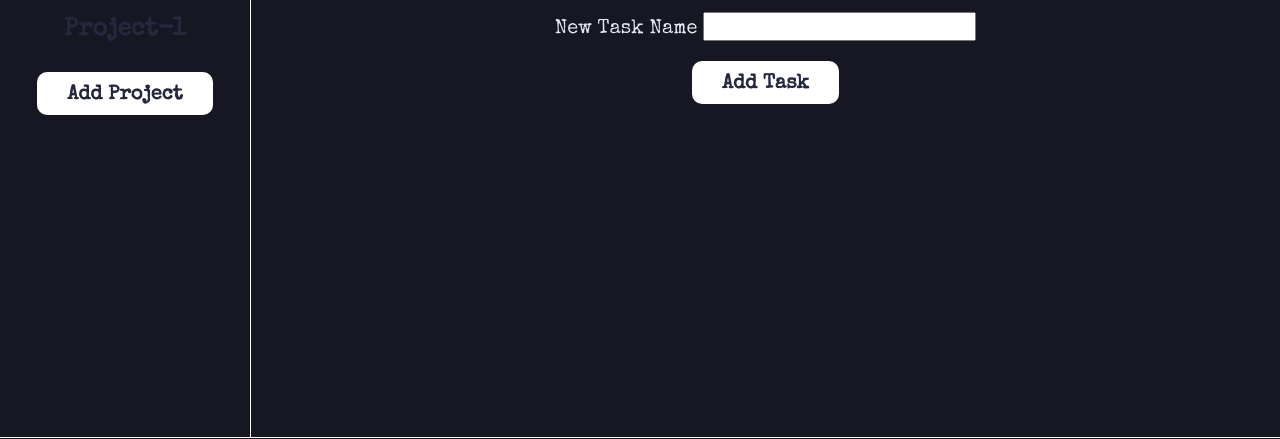
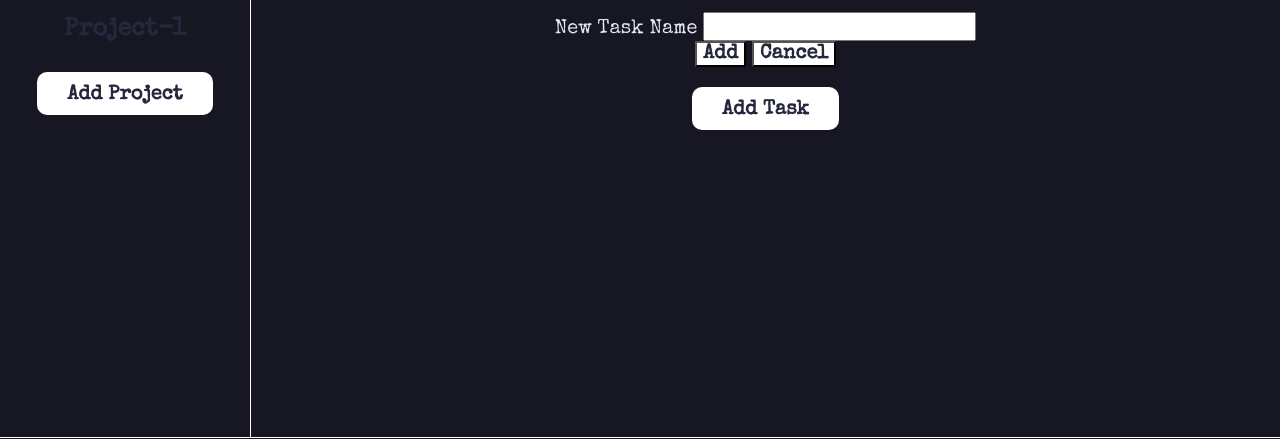
Before and after one commit to mhjarvis/odin-to-do-list, a website built with webpack: page dist/index.html in a window 1280 px wide. Shown: the part 299-738 px from the top of the page. Built offline with nearby package versions, Linux system fonts and the light colour scheme.

Commit message:
Add two buttons as options for the "Add Task" button

```diff
--- a/dist/index.html
+++ b/dist/index.html
@@ -31,11 +31,15 @@
             <button class="new-project-button">Add Project</button>
         </aside>
         <!---------- TASKS SECTION ---------->
-        <section>
+        <section class="section">
             <div class="task-container"></div>
             <form class="new-task-form">
                 <label for="task-title" class="new-task-label">New Task Name</label>
                 <input type="text" class="new-task-input" id="task-title">
+                <div class="task-action">
+                    <button type="button" class="task-add-button">Add</button>
+                    <button type="button" class="task-cancel-button">Cancel</button>
+                </div>
             </form>
             <button class="new-task-button">Add Task</button>
         </section>
```
